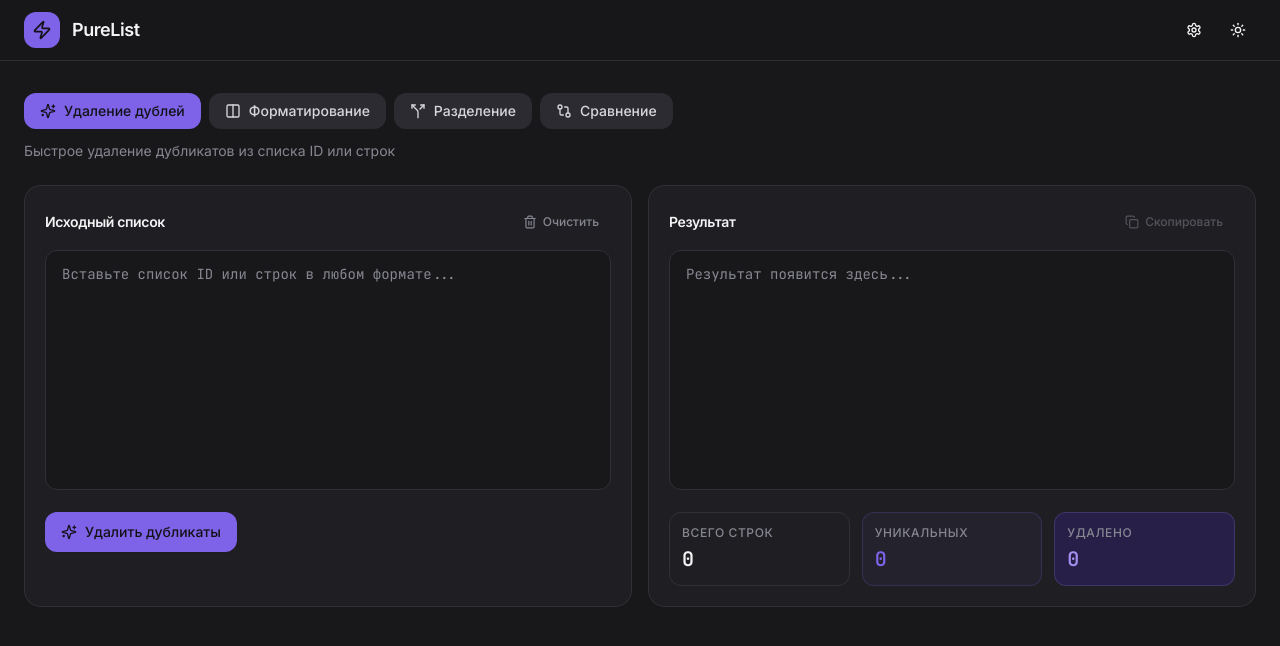
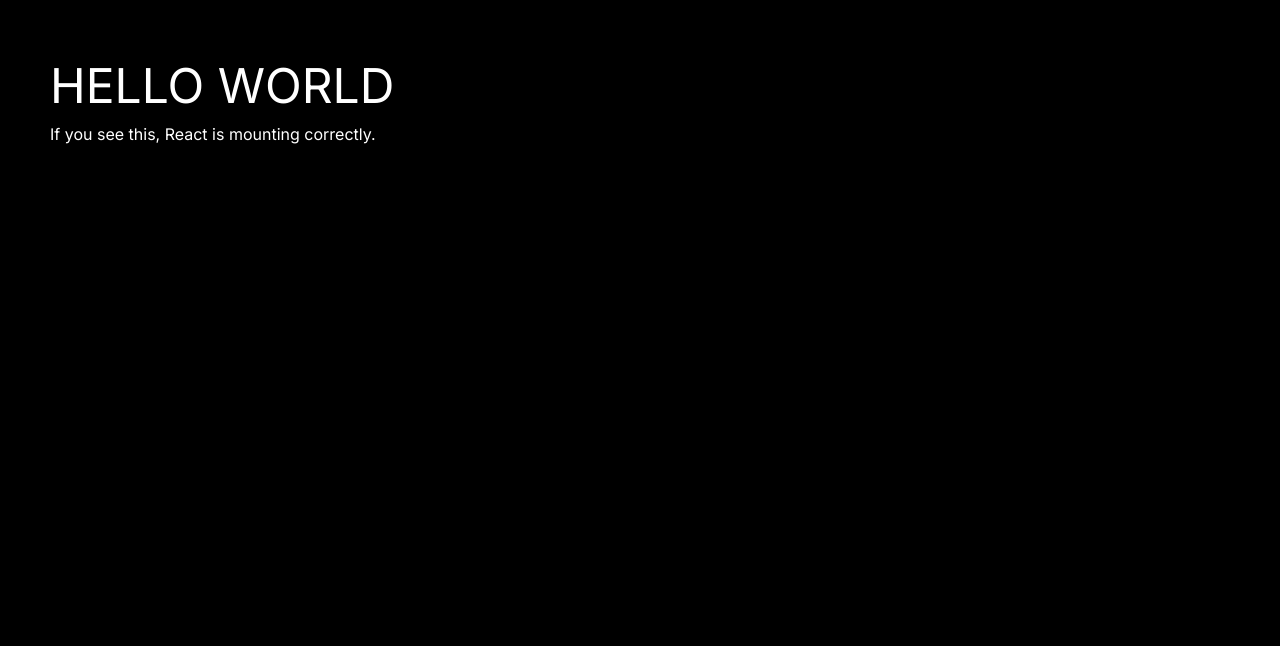
Before and after one commit to Greypefruit/PureList, a React (Vite) app: page / in a window 1280 px wide. Shown: the top 646 px of the page. Built offline with nearby package versions, Linux system fonts and the light colour scheme.

Commit message:
add: simple HELLO WORLD test in App.tsx
Verify React mounting with basic inline styles.

```diff
--- a/src/App.tsx
+++ b/src/App.tsx
@@ -795,9 +795,18 @@ function CompareResultCard({
 }
 
 export default function App() {
+  // Temporary test - remove after debugging
   return (
-    <ToastProvider>
-      <AppShell />
-    </ToastProvider>
+    <div style={{ padding: "50px", backgroundColor: "black", color: "white", minHeight: "100vh" }}>
+      <h1 style={{ fontSize: "48px" }}>HELLO WORLD</h1>
+      <p>If you see this, React is mounting correctly.</p>
+    </div>
   );
+
+  // Original code - uncomment after test
+  // return (
+  //   <ToastProvider>
+  //     <AppShell />
+  //   </ToastProvider>
+  // );
 }
```
